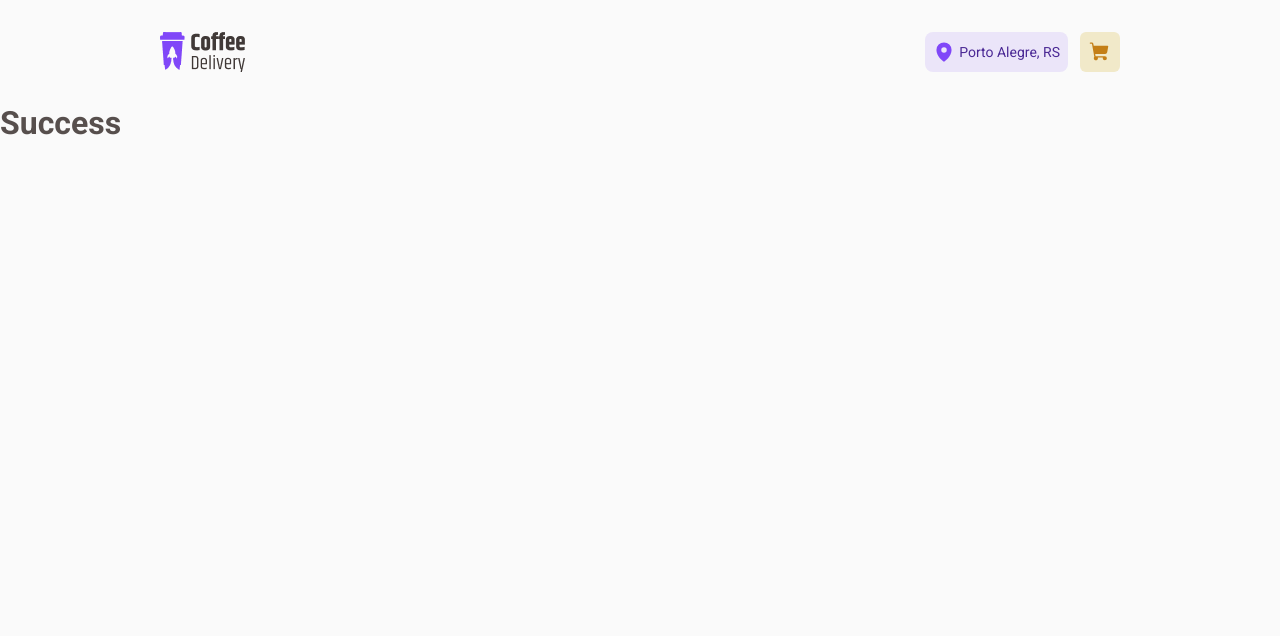
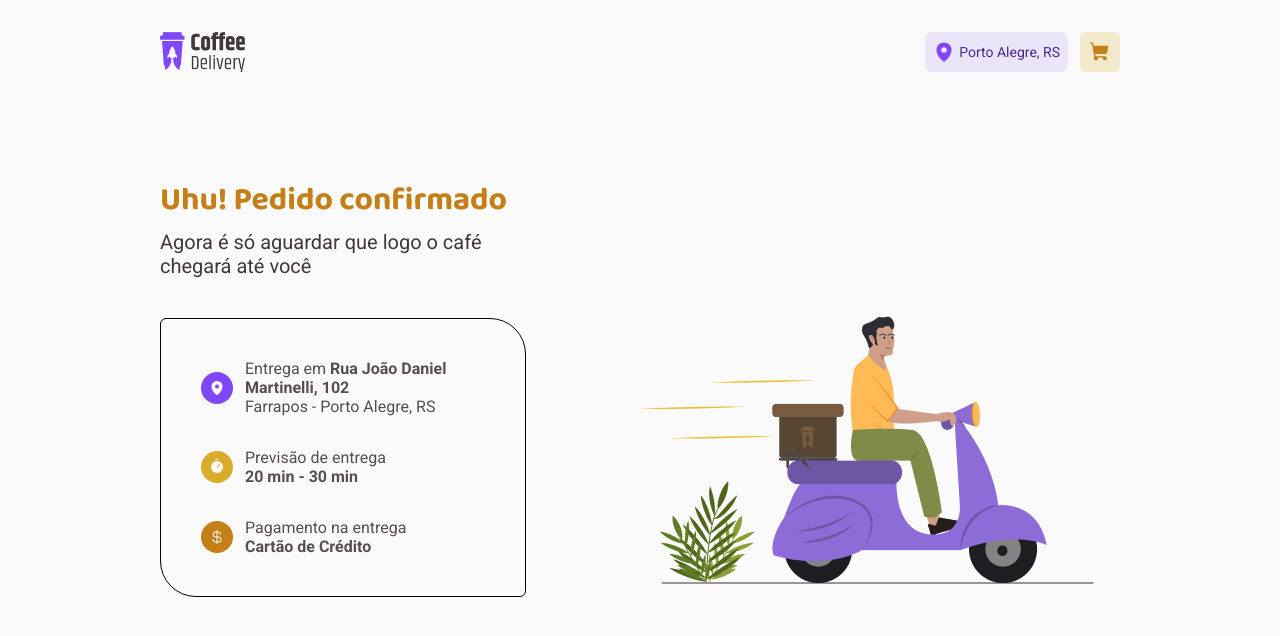
Before and after one commit to joaocruzzq/coffee-delivery, a React (Vite) app: page /success in a window 1280 px wide. Shown: the top 636 px of the page. Built offline with nearby package versions, Linux system fonts and the light colour scheme.

Commit message:
pagina success

```diff
--- a/src/pages/success/index.tsx
+++ b/src/pages/success/index.tsx
@@ -1,5 +1,37 @@
+import { SuccessContainer } from "./styles";
+
+import { CurrencyDollar, MapPin, Timer } from "phosphor-react";
+
+import successPageIllustration from "../../assets/Illustration.png"
+
 export function Success() {
    return (
-      <h1>Success</h1>
+      <SuccessContainer>
+         <h1>Uhu! Pedido confirmado</h1>
+         <span>Agora é só aguardar que logo o café chegará até você</span>
+
+         <div className="deliveryInfoCard">
+            <div>
+               <MapPin size={32} weight="fill" />
+               <p>Entrega em <strong>Rua João Daniel Martinelli, 102</strong></p>
+               <p>Farrapos - Porto Alegre, RS</p>
+            </div>
+
+            <div>
+               <Timer size={32} weight="fill" />
+               <p>Previsão de entrega</p>
+               <strong>20 min - 30 min</strong>
+            </div>
+
+
+            <div>
+               <CurrencyDollar size={32} weight="fill" />
+               <p>Pagamento na entrega</p>
+               <strong>Cartão de Crédito</strong>
+            </div>
+         </div>
+
+         <img src={successPageIllustration} alt="" />
+      </SuccessContainer>
    )
 }
--- /dev/null
+++ b/src/pages/success/styles.ts
@@ -0,0 +1,81 @@
+import styled from "styled-components";
+
+export const SuccessContainer = styled.div`
+   display: grid;
+   padding: 4.45rem 10rem;
+
+   grid-template-columns: 1fr auto;
+
+   grid-template-areas: 'h1 h1' 'span img' 'card img';
+
+   align-items: end;
+   grid-column-gap: 6.375rem;
+
+   img {
+      grid-area: img;
+   }
+
+   h1 {
+      grid-area: h1;
+      font-size: 2rem;
+      font-weight: bolder;
+      font-family: 'Baloo 2', sans-serif;
+      color: ${props => props.theme["yellow-dark"]};
+   }
+
+   span {
+      grid-area: span;
+      font-size: 1.25rem;
+      margin: 0.25rem 0 2.5rem;
+      color: ${props => props.theme["base-subtitle"]};
+   }
+
+   .deliveryInfoCard {
+      grid-area: card;
+      display: flex;
+      flex-direction: column;
+
+      gap: 2rem;
+      padding: 2.5rem;
+
+      border: 1px solid black;
+
+      border-top-left-radius: 6px;
+      border-top-right-radius: 36px;
+
+      border-bottom-left-radius: 36px;
+      border-bottom-right-radius: 6px;
+   }
+
+   .deliveryInfoCard > div {
+      display: grid;
+
+      grid-template-areas:
+      'icon text1' 'icon text2';
+
+      grid-template-columns: 2rem 1fr;
+      grid-column-gap: 0.75rem;
+
+      align-items: center;
+      justify-content: start;
+
+      &:first-child > svg {
+         background: ${props => props.theme.purple};
+      }
+
+      &:nth-child(2) > svg {
+         background: ${props => props.theme.yellow};
+      }
+
+      &:nth-child(3) > svg {
+         background: ${props => props.theme["yellow-dark"]};
+      }
+   }
+
+   .deliveryInfoCard > div svg {
+      grid-area: icon;
+      padding: 0.5rem;
+      border-radius: 50%;
+      color: ${props => props.theme.background}
+   }
+`
```
Also changed, not shown: src/assets/Illustration.png (added).
